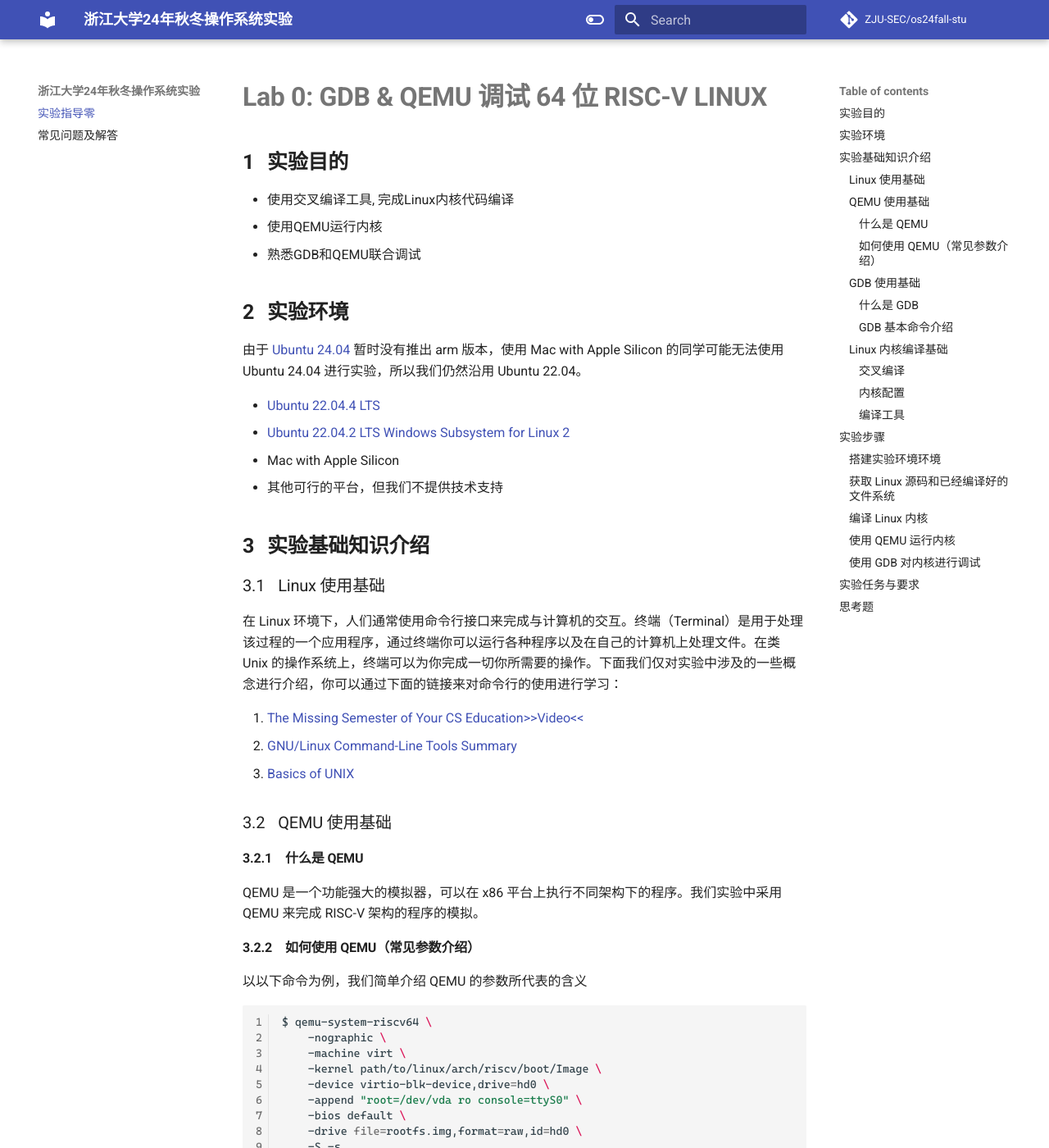
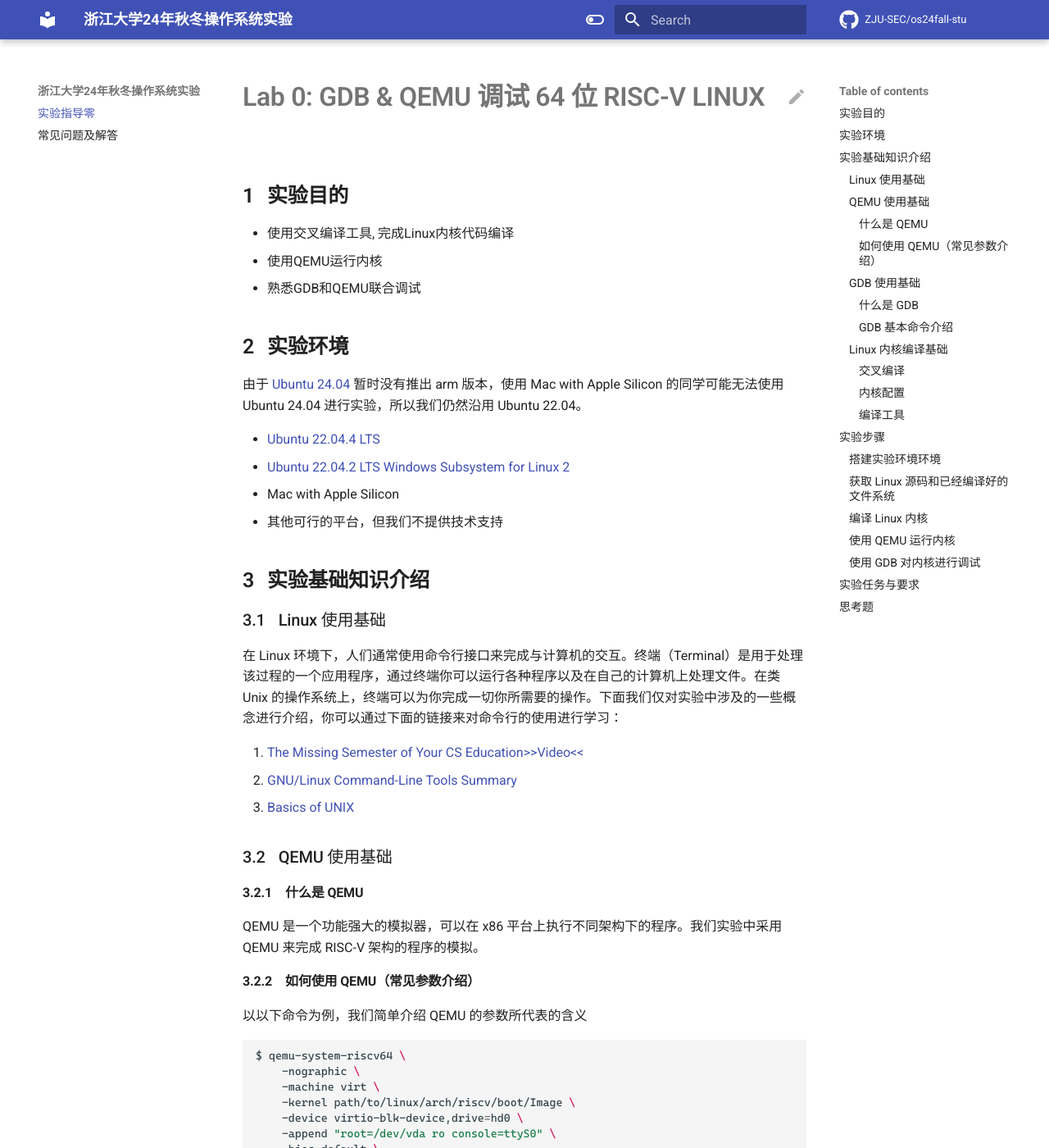
Before and after one commit to lazyyy77/MiniOS, an MkDocs documentation site: the page built from docs/lab0.md, in a window 1280 px wide and 1400 px high. Shown: the whole window at 82% size. Built offline with MkDocs 1.6.1 and Material for MkDocs 9.7.7, drawn with Linux system fonts in a browser that asks for light colours; some web fonts are replaced; comment, search, counter and statistics services are not loaded; some of the changed text lies outside the part shown.

````diff
--- a/docs/lab0.md
+++ b/docs/lab0.md
@@ -47,23 +47,24 @@ $ qemu-system-riscv64 \
     -S -s
 ```
 
-- `-nographic`: 不使用图形窗口，使用命令行
-- `-machine`: 指定要 emulate 的机器，可以通过命令 `qemu-system-riscv64 -machine help` 查看可选择的机器选项
-- `-kernel`: 指定内核 image
-- `-append cmdline`: 使用cmdline作为内核的命令行
-- `-device`: 指定要模拟的设备，可以通过命令 `qemu-system-riscv64 -device help` 查看可选择的设备，通过命令 `qemu-system-riscv64 -device <具体的设备>,help` 查看某个设备的命令选项
-- `-drive, file=<file_name>`: 使用 `file_name` 作为文件系统
-- `-S`: 启动时暂停CPU执行
-- `-s`: `-gdb tcp::1234` 的简写
-- `-bios default`: 使用默认的 OpenSBI firmware 作为 bootloader
+- `-nographic`：不使用图形窗口，使用命令行
+- `-machine`：指定要 emulate 的机器，可以通过命令 `qemu-system-riscv64 -machine help` 查看可选择的机器选项
+- `-kernel`：指定内核 image
+- `-append cmdline`：使用cmdline作为内核的命令行
+- `-device`：指定要模拟的设备，可以通过命令 `qemu-system-riscv64 -device help` 查看可选择的设备，通过命令 `qemu-system-riscv64 -device <具体的设备>,help` 查看某个设备的命令选项
+- `-drive, file=<file_name>`：使用 `file_name` 作为文件系统
+- `-S`：启动时暂停CPU执行
+- `-s`：`-gdb tcp::1234` 的简写
+- `-bios default`：使用默认的 OpenSBI firmware 作为 bootloader
 
-更多参数信息可以参考[这里](https://www.qemu.org/docs/master/system/index.html)
+更多参数信息可以参考[这里](https://www.qemu.org/docs/master/system/index.html)。
 
 ### GDB 使用基础
 
 #### 什么是 GDB
 
 GNU 调试器（英语：GNU Debugger，缩写：gdb）是一个由 GNU 开源组织发布的、UNIX/LINUX 操作系统下的、基于命令行的、功能强大的程序调试工具。借助调试器，我们能够查看另一个程序在执行时实际在做什么（比如访问哪些内存、寄存器），在其他程序崩溃的时候可以比较快速地了解导致程序崩溃的原因。
+
 被调试的程序可以和 GDB 运行在同一台机器上，并由 GDB 控制（本地调试 native debug）。也可以只和 `gdb-server` 运行在同一台机器上，由连接着 `gdb-server` 的 GDB 进行控制（远程调试 remote debug）。
 
 GDB 的功能十分强大，我们经常在调试中用到的有:
@@ -141,10 +142,12 @@ $ make ARCH=riscv CROSS_COMPILE=riscv64-linux-gnu-  # 编译 RISC-V 平台内核
 ### 搭建实验环境环境
 
 > 如果你在使用 Mac with Apple Silicon, 请直接使用 Docker Desktop 进行课程实验。
+>
 > Docker Desktop 的安装可以参考 [Docker Desktop for Apple silicon](https://docs.docker.com/desktop/mac/apple-silicon/)。
+>
 > 之后使用 `docker pull ubuntu:22.04 && docker run -it --name <some-name> ubuntu:22.04 bash` 来启动一个运行在虚拟机上的 Ubuntu for ARM 容器，并将这个 Ubuntu 作为实验环境。
 
-首先安装编译内核所需要的交叉编译工具链和用于构建程序的软件包
+首先安装编译内核所需要的交叉编译工具链和用于构建程序的软件包：
 
 ```bash
 $ sudo apt install  gcc-riscv64-linux-gnu
@@ -153,13 +156,14 @@ $ sudo apt install  autoconf automake autotools-dev curl libmpc-dev libmpfr-dev
                     zlib1g-dev libexpat-dev git
 ```
 
-接着是用于启动 riscv64 平台上的内核的模拟器 `qemu`
+接着是用于启动 riscv64 平台上的内核的模拟器 `qemu`：
 
 ```bash
 $ sudo apt install qemu-system-misc
 ```
 
-我们还需要用 `gdb` 来对在 `qemu` 上运行的 Linux 内核进行调试
+我们还需要用 `gdb` 来对在 `qemu` 上运行的 Linux 内核进行调试：
+
 ```bash
 $ sudo apt install gdb-multiarch
 ```
--- a/docs/stylesheets/extra.css
+++ b/docs/stylesheets/extra.css
@@ -48,3 +48,6 @@ h6:before {
     content: counter(h2) "." counter(h3) "." counter(h4) "." counter(h5) "." counter(h6);
     margin-right: 0.8rem;
 }
+body {
+  text-spacing-trim: space-all;
+}
--- a/mkdocs.yml
+++ b/mkdocs.yml
@@ -2,9 +2,13 @@ site_name: 浙江大学24年秋冬操作系统实验
 site_url: https://zju-sec.github.io/os24fall-stu/
 repo_url: https://github.com/ZJU-SEC/os24fall-stu
 repo_name: ZJU-SEC/os24fall-stu
+edit_uri: tree/main/docs
 
 theme:
   name: material
+  icon:
+    repo: fontawesome/brands/github
+    edit: material/pencil
   palette:
     - media: "(prefers-color-scheme: light)"
       scheme: default
@@ -17,6 +21,8 @@ theme:
         icon: material/toggle-switch
         name: Switch to light mode
   features:
+    - content.code.annotate
+    - content.action.edit
     - navigation.top
     - navigation.footer
     - navigation.tracking
@@ -35,15 +41,33 @@ nav:
   - 常见问题及解答: faq.md
 
 markdown_extensions:
+  - toc:
+      permalink: true
+      toc_depth: 4
+  - meta
+  - def_list
   - attr_list
+  - md_in_html
+  - sane_lists
+  - admonition
+  - pymdownx.keys
+  - pymdownx.mark
+  - pymdownx.tilde
+  - pymdownx.critic
+  - pymdownx.details
+  - pymdownx.snippets
+  - pymdownx.magiclink
+  - pymdownx.superfences
+  - pymdownx.inlinehilite
+  - pymdownx.emoji:
+      emoji_index: !!python/name:material.extensions.emoji.twemoji
+      emoji_generator: !!python/name:material.extensions.emoji.to_svg
+  - pymdownx.tabbed:
+      alternate_style: true
   - pymdownx.tasklist:
       custom_checkbox: true
   - pymdownx.highlight:
-      linenums: true
-  - pymdownx.superfences
-  - pymdownx.emoji:
-      emoji_index: !!python/name:materialx.emoji.twemoji
-      emoji_generator: !!python/name:materialx.emoji.to_svg
+      anchor_linenums: true
   - pymdownx.arithmatex:
       generic: true
 
@@ -54,11 +78,10 @@ extra_javascript:
   - https://cdn.jsdelivr.net/npm/mathjax@3/es5/tex-mml-chtml.js
 
 extra_css:
+  - https://fonts.googleapis.com/css?family=Roboto:500,500i,600,600i&display=fallback
   - stylesheets/extra.css
 
-# plugins:
-#   - search
-#   - heti:
-#       extra_skipped_class:
-#         - arithmatex
-#       disable_serve: false
+plugins:
+  - search
+  - heti:
+      disable_serve: false
````
Also changed, not shown: other parts of docs/lab0.md (+15 -15 lines), docs/index.md (+2 -2 lines), 1 other file.
